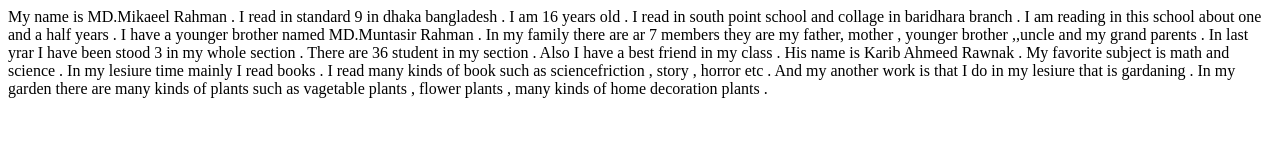
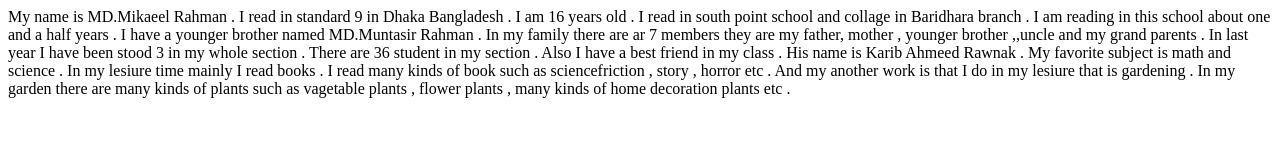
Before and after one commit to mikaeel234/home-work-lesson-1, a plain HTML site: page index.html in a window 1280 px wide. Drawn offline with Linux system fonts and the light colour scheme.

Commit message:
home work leson 1

```diff
--- a/index.html
+++ b/index.html
@@ -6,6 +6,6 @@
     <title>Document</title>
 </head>
 <body>
-    My name is MD.Mikaeel Rahman . I read in standard 9 in dhaka bangladesh . I am 16 years old . I read in south point school and collage in baridhara branch . I am reading in this school about one and a half years . I have a younger brother named MD.Muntasir Rahman . In my family there are ar 7 members they are my father, mother , younger brother ,,uncle and my grand parents . In last yrar I have been stood 3 in my whole section . There are 36 student in my section . Also I have a best friend in my class  . His name is Karib Ahmeed Rawnak . My favorite subject is math and science . In my lesiure time mainly I read books  . I read many kinds  of book such as sciencefriction , story , horror etc . And my another work is that I do in my lesiure that is gardaning  . In my garden there are many kinds of plants such as vagetable plants , flower plants , many kinds of home decoration plants .
+    My name is MD.Mikaeel Rahman . I read in standard 9 in Dhaka Bangladesh . I am 16 years old . I read in south point school and collage in Baridhara branch . I am reading in this school about one and a half years . I have a younger brother named MD.Muntasir Rahman . In my family there are ar 7 members they are my father, mother , younger brother ,,uncle and my grand parents . In last year I have been stood 3 in my whole section . There are 36 student in my section . Also I have a best friend in my class  . His name is Karib Ahmeed Rawnak . My favorite subject is math and science . In my lesiure time mainly I read books  . I read many kinds  of book such as sciencefriction , story , horror etc . And my another work is that I do in my lesiure that is gardening  . In my garden there are many kinds of plants such as vagetable plants , flower plants , many kinds of home decoration plants etc .
 </body>
 </html>
```
